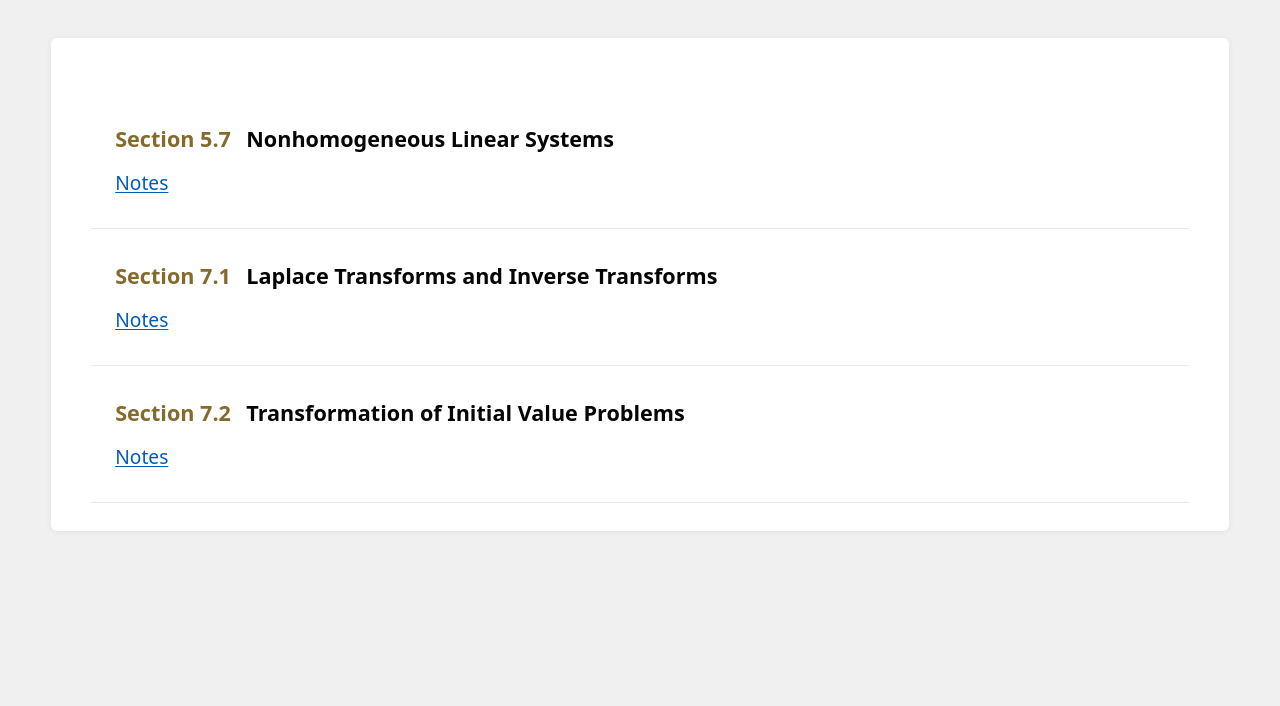
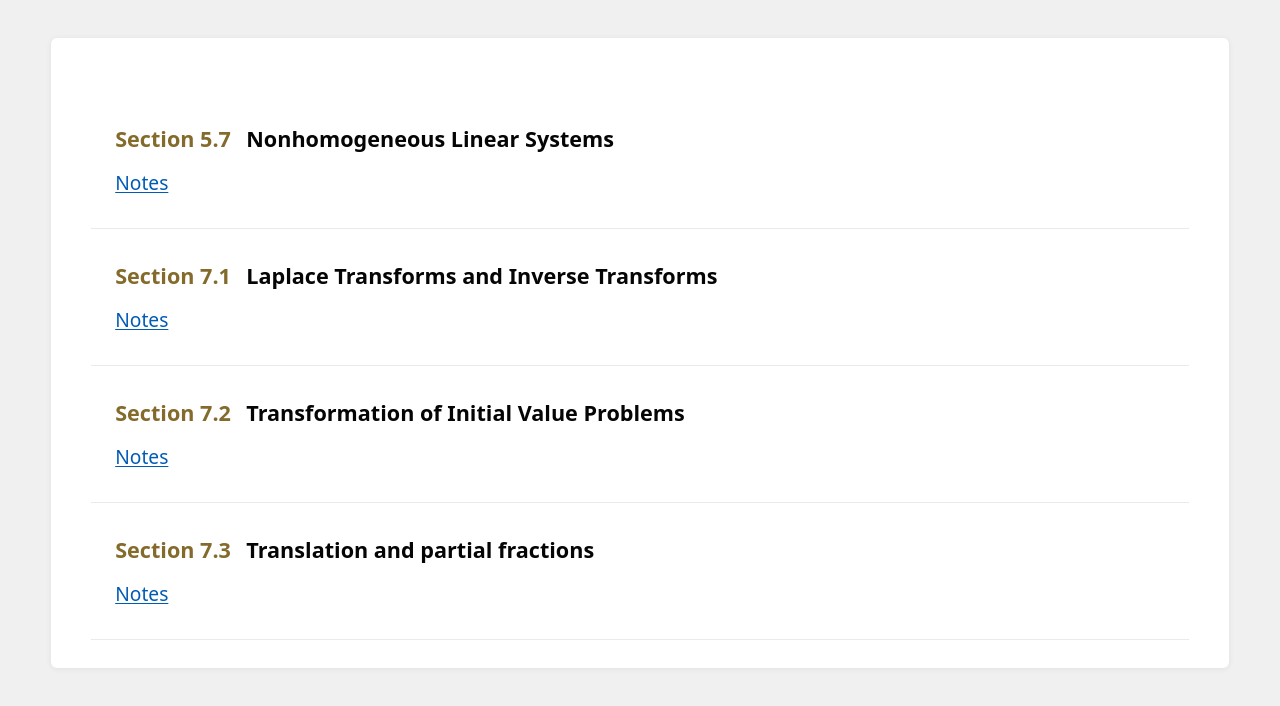
Before and after one commit to Jisoo2073/MA266_digitalized, a plain HTML site: page index.html in a window 1280 px wide. Shown: the part 316-1022 px from the top of the page. Before the commit the page ends 887 px from the top, so only its background shows below. Drawn offline with Linux system fonts and the light colour scheme.

```diff
--- a/index.html
+++ b/index.html
@@ -62,6 +62,10 @@
         <h2><span class="lesson">Section 7.2</span> Transformation of Initial Value Problems</h2>
         <a href="./266%207.2%20261116-acc.html">Notes</a>
       </article>
+      <article>
+        <h2><span class="lesson">Section 7.3</span> Translation and partial fractions</h2>
+        <a href="./266%207.3%20261118-acc.html">Notes</a>
+      </article>
     </main>
   </div>
 </body>
```
